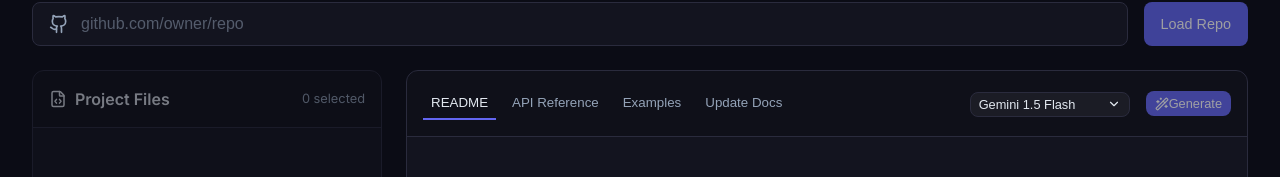
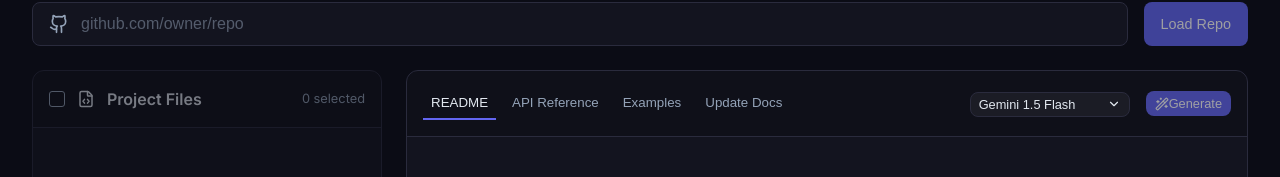
Before and after one commit to kartikeykumar09/doc-maintainer, a React (Vite) app: page / in a window 1280 px wide. Shown: the part 201-378 px from the top of the page. Built offline with nearby package versions, Linux system fonts and the light colour scheme.

Commit message:
Add Select All checkbox to file explorer

```diff
--- a/src/App.tsx
+++ b/src/App.tsx
@@ -170,6 +170,15 @@ function App() {
     setSelectedPaths(next);
   };
 
+  const toggleSelectAll = () => {
+    if (fileTree.length === 0) return;
+    if (selectedPaths.size === fileTree.length) {
+      setSelectedPaths(new Set());
+    } else {
+      setSelectedPaths(new Set(fileTree.map(n => n.path)));
+    }
+  };
+
   const handleGenerate = async () => {
     if (!repoDetails) return;
     if (selectedPaths.size === 0) {
@@ -277,7 +286,15 @@ function App() {
         {/* Left: File Explorer */}
         <div className={`panel file-explorer ${!repoDetails ? 'disabled' : ''}`}>
           <div className="panel-header">
-            <div className="panel-title">
+            <div className="panel-title" style={{gap: '0.75rem'}}>
+               <div
+                  className={`checkbox ${selectedPaths.size === fileTree.length && fileTree.length > 0 ? 'checked' : ''}`}
+                  onClick={toggleSelectAll}
+                  style={{cursor: 'pointer'}}
+                  title="Select All"
+                >
+                   {selectedPaths.size === fileTree.length && fileTree.length > 0 && <Check size={12} />}
+                </div>
               <FileCode size={18} className="text-secondary" />
               <span>Project Files</span>
             </div>
```
